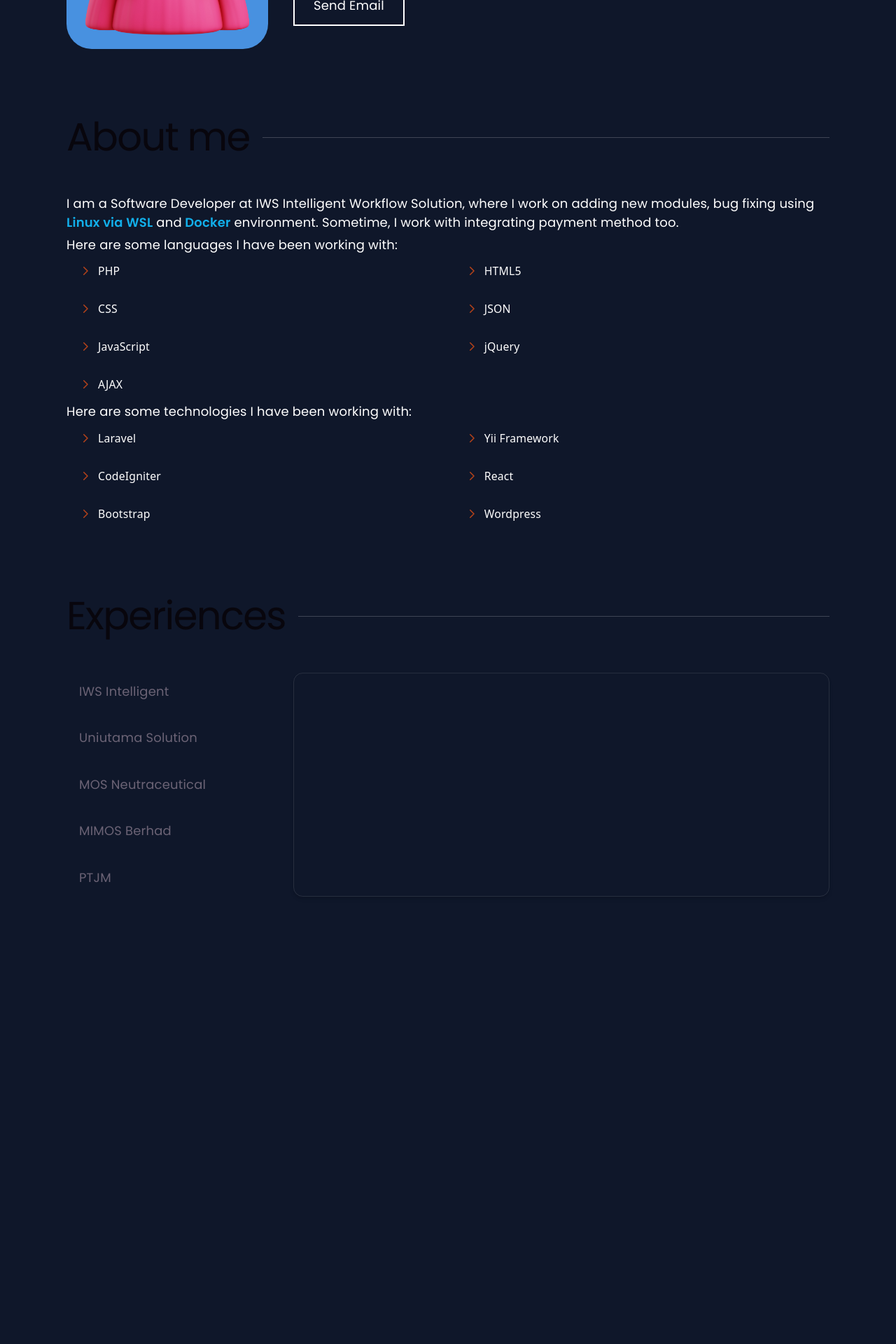
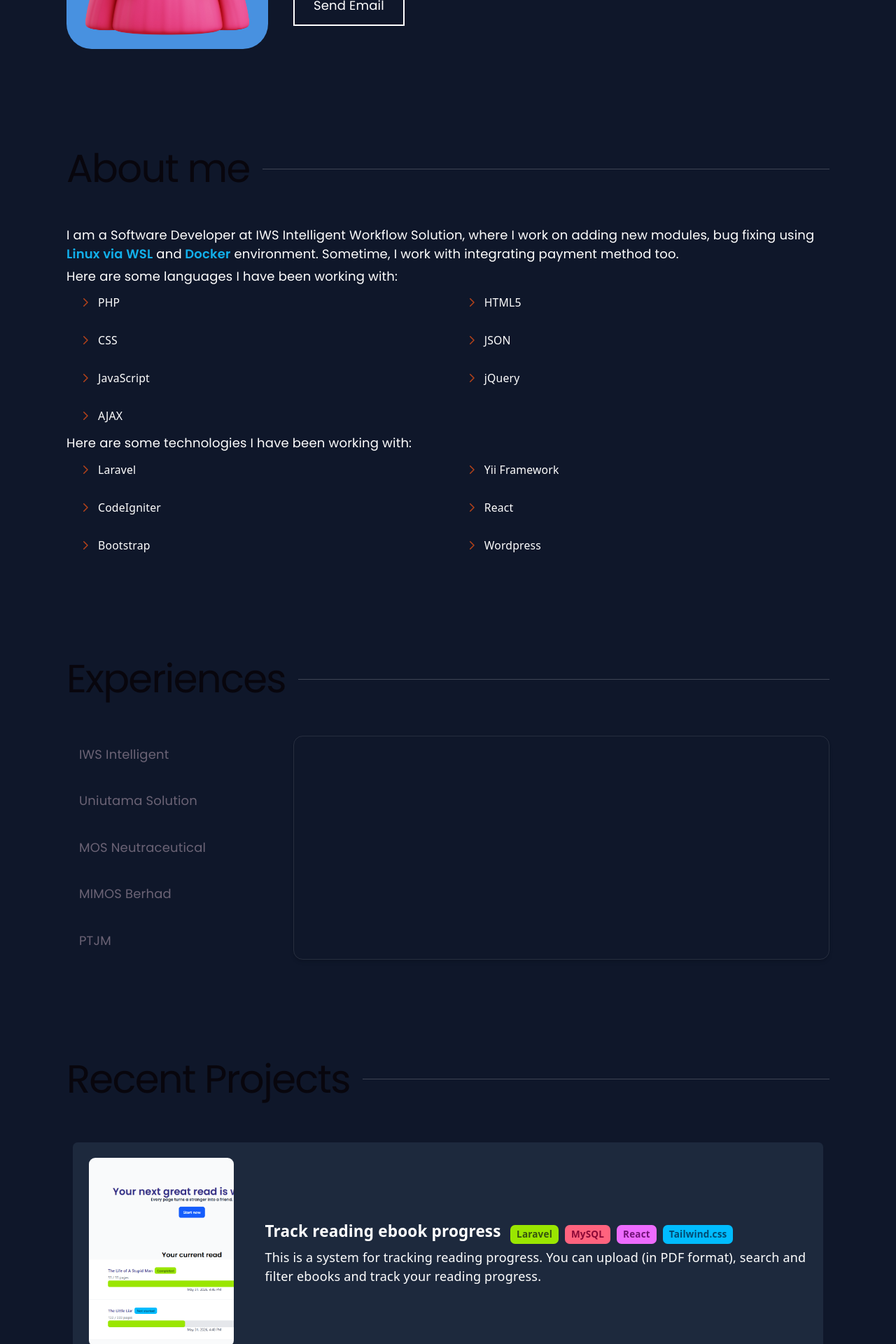
Before and after one commit to atikahadzman/portfolio, a React (Vite) app: page / in a window 1280 px wide. Shown: the part 380-2300 px from the top of the page at 70% size. Before the commit the page ends 1724 px from the top, so only its background shows below. Built offline with nearby package versions, Linux system fonts and the light colour scheme.

Commit message:
refactor code for layout

```diff
--- a/src/App.jsx
+++ b/src/App.jsx
@@ -7,23 +7,35 @@
 import About from './About';
 import Banner from './Banner';
 import Experiences from './Experiences';
+import Projects from './Projects';
+import Footer from './Footer';
 
 function App() {
-  return (
+    return (
     <div className="min-h-screen flex flex-col">
-      <Navbar />
+        <Navbar />
 
-        <main className="flex-1 flex items-center justify-center mb-10">
-            <Banner />
+        <main className="flex-1">
+            <section className="mb-20">
+                <Banner />
+            </section>
+
+            <section className="mb-20">
+                <About />
+            </section>
+
+            <section className="mb-20">
+                <Experiences />
+            </section>
+
+            <section className="mb-20">
+                <Projects />
+            </section>
         </main>
 
-        <main className="flex-1 flex items-center justify-center mb-10">
-            <About />
-        </main>
-
-        <main className="flex-1 flex items-center justify-center mb-10">
-            <Experiences />
-        </main>
+        <footer className="mt-5 mb-10">
+            <Footer />
+        </footer>
     </div>
   );
 }
```
